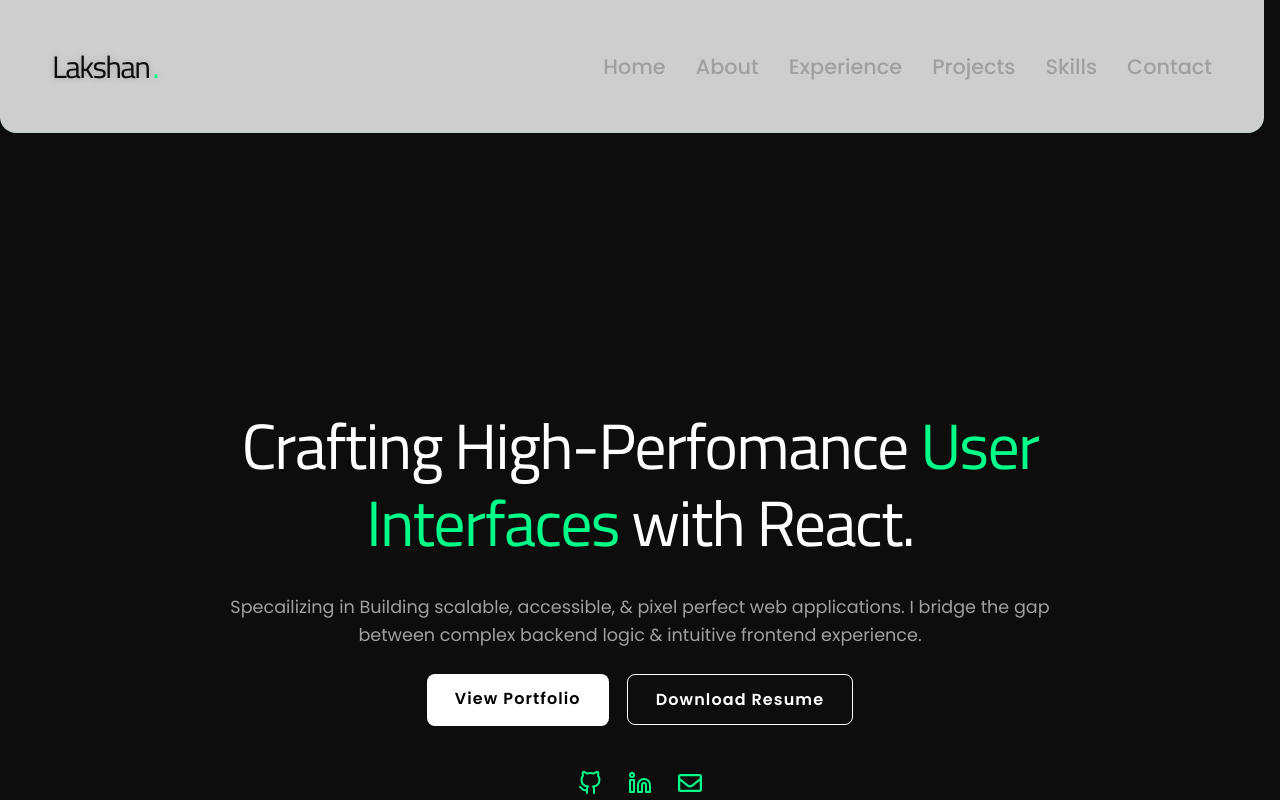
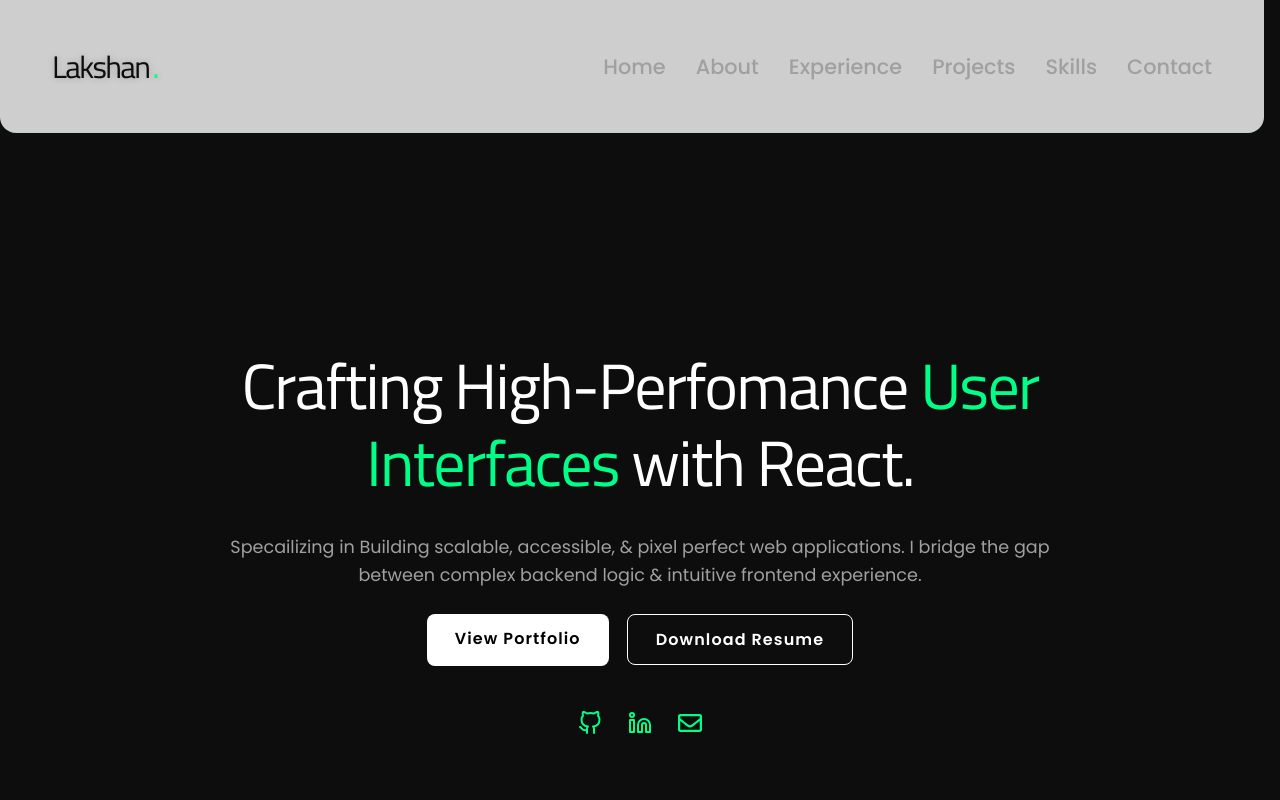
Before and after one commit to lakshan-beast/My-Portfolio, a React (Vite) app: page / in a window 1280 px wide. Shown: the top 800 px of the page. Built offline with nearby package versions, Linux system fonts and the light colour scheme.

Commit message:
fix: adjust padding and overflow properties in hero section for improved layout

```diff
--- a/src/styles/pages/_Home.scss
+++ b/src/styles/pages/_Home.scss
@@ -1,14 +1,17 @@
 .hero {
   padding: 0 20px;
   height: 100vh;
+  min-height: 100vh;
   background: $bg-color;
   text-align: center;
+  overflow: hidden;
 
   @include center-everything;
 
   .hero-container {
     max-width: 900px;
-    padding-top: 150px;
+    padding-top: 80px;
+    padding-bottom: 50px;
 
     .header {
       color: $text-main;
```
